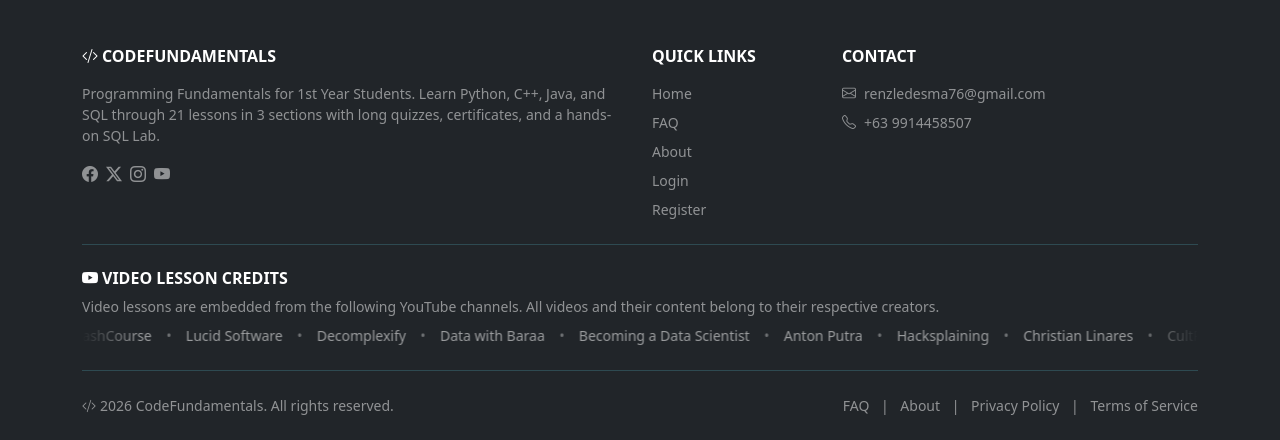
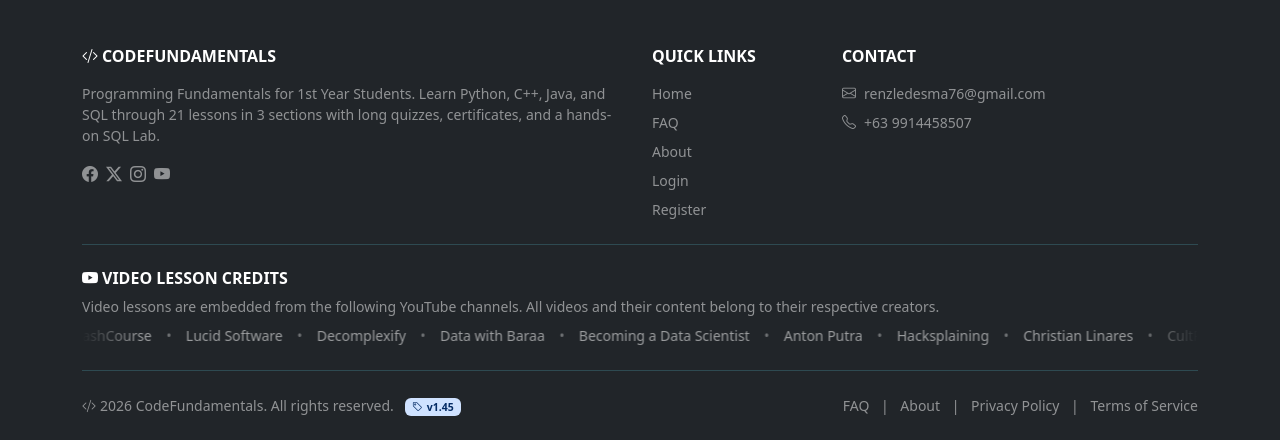
Before and after one commit to christianrenz210/learnfUNDAMENTALS, a Flask app: page /about in a window 1280 px wide. Shown: the part 1433-1873 px from the top of the page. Run offline with Flask 3, Linux system fonts and the light colour scheme; some libraries are stand-ins or nearby versions.

Commit message:
add app version badge v1.45 to footer

```diff
--- a/app.py
+++ b/app.py
@@ -96,6 +96,9 @@ def localtime_filter(dt, fmt="%Y-%m-%d %H:%M:%S"):
     return dt.astimezone(LOCAL_TZ).strftime(fmt)
 
 
+APP_VERSION = "1.45"
+
+
 @app.context_processor
 def inject_avatar():
     def avatar_src(user):
@@ -105,7 +108,7 @@ def inject_avatar():
             return user.avatar
         return url_for("static", filename="uploads/" + user.avatar)
 
-    return {"avatar_src": avatar_src}
+    return {"avatar_src": avatar_src, "app_version": APP_VERSION}
 
 DATABASE_URL = os.environ.get("DATABASE_URL", "sqlite:///students.db")
 if DATABASE_URL.startswith("postgres://"):
--- a/templates/base.html
+++ b/templates/base.html
@@ -250,6 +250,9 @@
     <div class="d-flex flex-column flex-md-row justify-content-between align-items-center small">
       <p class="mb-2 mb-md-0">
         <i class="bi bi-code-slash me-1"></i>2026 CodeFundamentals. All rights reserved.
+        <span class="ms-2 badge bg-primary-subtle text-primary-emphasis" title="App version">
+          <i class="bi bi-tag me-1"></i>v{{ app_version }}
+        </span>
       </p>
       <ul class="list-inline mb-0">
         <li class="list-inline-item"><a href="{{ url_for('faq') }}" class="text-white-50 text-decoration-none">FAQ</a></li>
```
